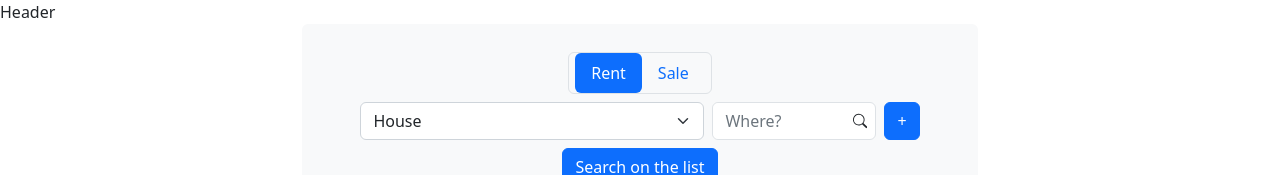
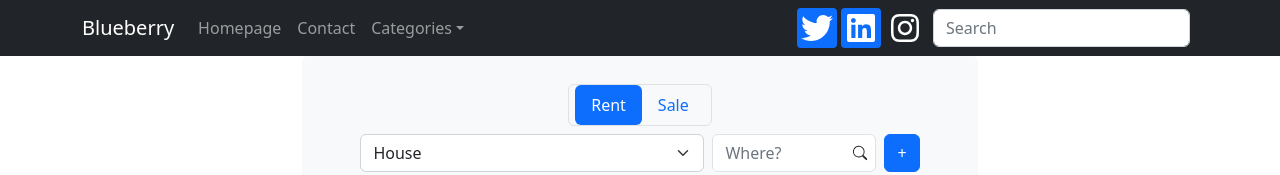
Before and after one commit to vhande/Immo_Project_Frontend, a React (Create React App) app: page / in a window 1280 px wide. Shown: the top 175 px of the page. Built offline with nearby package versions, Linux system fonts and the light colour scheme.

Commit message:
Header Updated

```diff
--- a/src/Layout/Header.js
+++ b/src/Layout/Header.js
@@ -1,9 +1,49 @@
 import React from 'react'
+import { Container, Form, Nav, Navbar, NavDropdown } from 'react-bootstrap'
+import { Link, useNavigate } from 'react-router-dom'
+import { FaTwitter, FaInstagram, FaLinkedin } from 'react-icons/fa'
+function Header({ searchResultHandler,inputHandler }) {
+    const x = useNavigate();
+    const RedirectToHome =(e)=>{
+        if(e.key==='Enter'){
+            return x('/')
+        }
+    }
+    return (
+        <Navbar collapseOnSelect expand="lg" bg="dark" variant="dark">
+            <Container>
+                <Navbar.Brand href="#home">Blueberry</Navbar.Brand>
+                <Navbar.Toggle aria-controls="responsive-navbar-nav" />
+                <Navbar.Collapse id="responsive-navbar-nav">
+                    <Nav className="me-auto">
+                        <Link to={'/'} className="nav-link text-decoration-none">Homepage</Link>
+                        <Link to={'/contact'} className="nav-link text-decoration-none">Contact</Link>
+                        <NavDropdown title="Categories" id="collasible-nav-dropdown">
+                            <Link to={'/search'} onClick={searchResultHandler} className="dropdown-item text-decoration-none">Adventure</Link>
 
-function Header() {
-  return (
-    <div>Header</div>
-  )
+                            {/* <NavDropdown.Divider /> */}
+                            <Link to={'/movies/comedy'} className="dropdown-item text-decoration-none">Comedy</Link>
+                        </NavDropdown>
+                    </Nav>
+                    <Nav className="d-flex flex-row mx-2">
+                        <Link to={'/#social'}><FaTwitter fill='white' className="display-6 bg-primary p-1 rounded-1 mx-1" /></Link>
+                        <Link to={'/#social'}><FaLinkedin fill='white' className="display-6 bg-primary p-1 rounded-1 me-1" /></Link>
+                        <Link to={'/#social'}><FaInstagram fill='white' className="display-6 bg-instagram p-1 rounded-1" /></Link>
+                    </Nav>
+                    <div className="d-flex">
+                    <Form.Control
+                        onChange={inputHandler}
+                            type="search"
+                            onKeyDown={RedirectToHome}
+                            placeholder="Search"
+                            className="me-2"
+                            aria-label="Search"
+                        />
+                    </div>
+                </Navbar.Collapse>
+            </Container>
+        </Navbar>
+    )
 }
 
 export default Header
```
